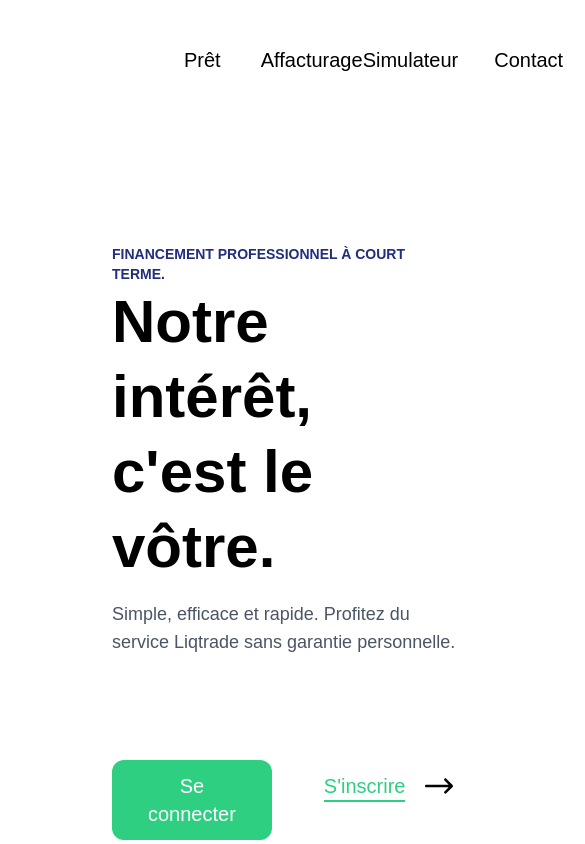
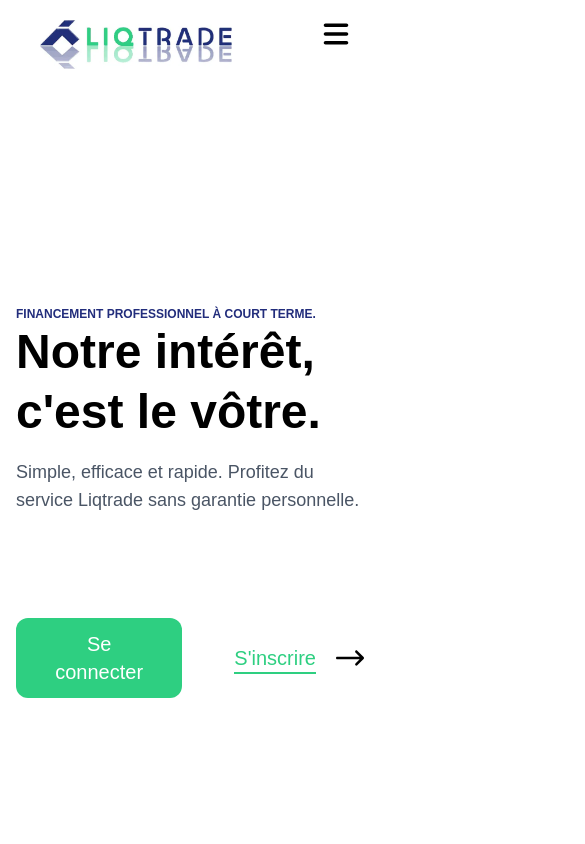
Before and after one commit to huhulacolle/test-tx-studio, a Next.js app: page / in a window 390 px wide. Shown: the top 844 px of the page, 585 px wide, since content can reach past the window. Built offline with nearby package versions, Linux system fonts and the light colour scheme.

Commit message:
Responsive page d'acceuil

```diff
--- a/src/app/page.tsx
+++ b/src/app/page.tsx
@@ -1,13 +1,13 @@
-import LandingFirst from "@/components/pages/landing/First";
-import LandingSecond from "@/components/pages/landing/Second";
-import LandingThird from "@/components/pages/landing/Third";
+import HeroSection from "@/components/pages/landing/HeroSection";
+import CommercialSection from "@/components/pages/landing/CommercialSection";
+import BenefitsSection from "@/components/pages/landing/BenefitsSection";
 
 export default function Home() {
   return (
     <>
-      <LandingFirst />
-      <LandingSecond />
-      <LandingThird />
+      <HeroSection />
+      <CommercialSection />
+      <BenefitsSection />
     </>
   );
 }
--- a/src/components/pages/NavBar/NavBar.tsx
+++ b/src/components/pages/NavBar/NavBar.tsx
@@ -5,9 +5,9 @@ import logo from "@/assets/logos/logoliqtrade.jpg";
 import Link from "next/link";
 import Button from "../../ui/Button";
 import { usePathname } from "next/navigation";
+import { FaBars } from "react-icons/fa6";
 
-export default function NavBarComponent() {
-  const link1 = [
+const leftLinks = [
   {
     url: "/pret",
     name: "Prêt",
@@ -18,7 +18,7 @@ export default function NavBarComponent() {
   },
 ];
 
-  const link2 = [
+const rightLinks = [
   {
     url: "/simulateur",
     name: "Simulateur",
@@ -33,6 +33,7 @@ export default function NavBarComponent() {
   },
 ];
 
+export default function NavBarComponent() {
   const pathname = usePathname();
 
   if (pathname.startsWith("/dashboard")) {
@@ -40,36 +41,52 @@ export default function NavBarComponent() {
   }
 
   return (
-    <nav className="py-5 px-20 flex justify-between">
+    <header>
+      <nav className="py-5 md:px-20 px-10 bg-white">
+        <div className="flex justify-between">
           <div className="flex items-center gap-10">
-        <div className="mr-16">
+            <div className="h-10 w-48">
               <Link href="/">
-            <Image
-              src={logo}
-              alt="liqtrade"
-              className="h-10 w-48 object-contain"
-            />
+                <Image src={logo} alt="retour à la page d'accueil" />
               </Link>
             </div>
-        {link1.map((l, i) => (
-          <div className="hover:underline" key={i}>
+            <div className="hidden md:flex gap-10">
+              {leftLinks.map((l) => (
+                <div className="hover:underline" key={l.name}>
                   <Link href={l.url}> {l.name} </Link>
                 </div>
               ))}
             </div>
-      <div className="flex items-center gap-20">
+          </div>
+          <div className="hidden md:flex items-center gap-20">
             <div className="flex gap-9 items-center">
-          {link2.map((l, i) => (
-            <div key={i} className="hover:underline focus:no-underline">
+              {rightLinks.map((l) => (
+                <div
+                  key={l.name}
+                  className="hover:underline focus:no-underline"
+                >
                   <Link href={l.url}> {l.name} </Link>
                 </div>
               ))}
             </div>
             <div className="flex items-center gap-3">
-          <div> <Link href={"/dashboard"}> <Button variant="outline" name="S'inscrire" /> </Link> </div>
-          <div><Link href={"/dashboard"}> <Button name="Se connecter" /> </Link> </div>
+              <div>
+                <Link href={"/dashboard"}>
+                  <Button variant="outline" name="S'inscrire" />
+                </Link>
+              </div>
+              <div>
+                <Link href={"/dashboard"}>
+                  <Button name="Se connecter" />
+                </Link>
+              </div>
+            </div>
+          </div>
+          <div className="md:hidden flex flex-col">
+            <FaBars className="size-7 cursor-pointer" />
           </div>
         </div>
       </nav>
+    </header>
   );
 }
--- a/src/components/pages/NavBar/NavBarDashboard.tsx
+++ b/src/components/pages/NavBar/NavBarDashboard.tsx
@@ -51,7 +51,9 @@ export default function NavBarDashbardComponent() {
   const pathname = usePathname();
 
   return (
-    <nav className="w-96 items-center h-screen flex flex-col gap-14 overflow-y-auto">
+    <>
+      <div className="fixed top-0 w-96 bg-white">
+        <nav className="items-center h-screen flex flex-col gap-14 overflow-y-auto mx-auto">
           <div className="flex mt-16">
             <Link href={"/"}>
               <Image
@@ -82,7 +84,9 @@ export default function NavBarDashbardComponent() {
                   key={i}
                   href={b.url}
                   className={`flex items-center gap-5 pl-5 pr-28 py-3 text-[#9E9E9E] ${
-                pathname == b.url ? "text-liqtrade-blue  bg-[#F2F3F899]" : ""
+                    pathname == b.url
+                      ? "text-liqtrade-blue  bg-[#F2F3F899]"
+                      : ""
                   } hover:text-liqtrade-blue hover:bg-[#F2F3F899]`}
                 >
                   <div>{b.icon}</div>
@@ -104,5 +108,7 @@ export default function NavBarDashbardComponent() {
             </div>
           </div>
         </nav>
+      </div>
+    </>
   );
 }
--- a/src/components/pages/landing/Third.tsx
+++ b/src/components/pages/landing/BenefitsSection.tsx
@@ -1,6 +1,6 @@
 import Card from "@/components/ui/Card";
 
-export default function LandingThird() {
+export default function BenefitsSection() {
   const card: {
     title: string;
     description: string;
@@ -49,8 +49,7 @@ export default function LandingThird() {
   ];
 
   return (
-    <div className="flex justify-center items-center">
-      <div className="grid grid-cols-2 gap-4 px-44 py-24">
+    <div className="grid grid-cols-1 md:grid-cols-2 gap-4 max-w-[1700px] px-4 mx-auto py-24">
       {card.map((c, i) => (
         <Card
           key={i}
@@ -60,6 +59,5 @@ export default function LandingThird() {
         />
       ))}
     </div>
-    </div>
   );
 }
--- /dev/null
+++ b/src/components/pages/landing/CommercialSection.tsx
@@ -0,0 +1,39 @@
+import ArrowButton from "@/components/ui/ArrowButton";
+import Button from "@/components/ui/Button";
+
+export default function CommercialSection() {
+  return (
+    <div className="bg-[#F7F8FB] py-16">
+      <div className="flex justify-between md:flex-row flex-col px-4 mx-auto max-w-[1700px]">
+        <div className="w-full flex md:flex-col flex-row">
+          <ArrowButton />
+          <ArrowButton />
+        </div>
+        <div className="w-full flex flex-col gap-5">
+          <p>
+            Des taux compétitifs en quelques clics. Quel que soit votre projet,
+            nous vous accompagnons de manière bienveillante avec les meilleurs
+            outils en ligne. Oubliez le parcours du combattant, à vous le
+            financement professionnel à court terme. Chez Liqtrade nous vous
+            aidons à évoluer à travers des solutions de financement simples,
+            efficaces et compétitives en seulement quelques clics.
+          </p>
+          <p>TPE/PME, comptez sur nous pour vous aider à :</p>
+          <ul className="list-disc list-inside text-[#9E9E9E] space-y-1">
+            <li>Refinancer son entreprise</li>
+            <li>Ouvrir une nouvelle agence</li>
+            <li>Faire connaître son entreprise</li>
+            <li>Se lancer à l&apos;international</li>
+            <li>Digitaliser son entreprise</li>
+            <li>Acquérir une entreprise</li>
+            <li>Transformer son entreprise</li>
+            <li>Financer des projets de développements durables</li>
+          </ul>
+          <div className="mt-10">
+            <Button name="Vidéo de présentation" variant="secondary" />
+          </div>
+        </div>
+      </div>
+    </div>
+  );
+}
--- a/src/components/pages/landing/First.tsx
+++ /dev/null
@@ -1,33 +0,0 @@
-import ArrowButton from "@/components/ui/ArrowButton";
-import Button from "@/components/ui/Button";
-
-export default function LandingFirst() {
-  return (
-    <div className="md:bg-[url(/phone.png)] bg-none bg-no-repeat bg-right h-screen flex items-center">
-      <div className="mx-28 flex flex-col gap-20">
-        <div>
-          <div>
-            <p className="text-sm text-[#222D7C] font-bold">
-              FINANCEMENT PROFESSIONNEL À COURT TERME.
-            </p>
-            <h1 className="text-6xl md:text-7xl font-bold leading-tight">
-              Notre intérêt, <br /> c&apos;est le vôtre.
-            </h1>
-          </div>
-          <p className="mt-4 text-lg text-gray-600">
-            Simple, efficace et rapide. Profitez du service Liqtrade sans
-            garantie personnelle.
-          </p>
-        </div>
-        <div className="mt-6 flex gap-4 justify-center">
-          <div>
-            <Button name="Se connecter" />
-          </div>
-          <div>
-            <ArrowButton />
-          </div>
-        </div>
-      </div>
-    </div>
-  );
-}
--- /dev/null
+++ b/src/components/pages/landing/HeroSection.tsx
@@ -0,0 +1,27 @@
+import ArrowButton from "@/components/ui/ArrowButton";
+import Button from "@/components/ui/Button";
+
+export default function HeroSection() {
+  return (
+    <div className="md:bg-[url(/phone.png)] bg-none bg-no-repeat bg-right h-screen flex items-center">
+      <div className="md:ml-28 flex flex-col gap-20 px-4">
+        <div>
+          <p className="md:text-sm text-xs text-[#222D7C] font-bold">
+            FINANCEMENT PROFESSIONNEL À COURT TERME.
+          </p>
+          <h1 className="text-5xl md:text-7xl font-bold leading-tight">
+            Notre intérêt, <br /> c&apos;est le vôtre.
+          </h1>
+          <p className="mt-4 text-lg text-gray-600">
+            Simple, efficace et rapide. Profitez du service Liqtrade sans
+            garantie personnelle.
+          </p>
+        </div>
+        <div className="mt-6 flex gap-4 justify-center">
+          <Button name="Se connecter" />
+          <ArrowButton />
+        </div>
+      </div>
+    </div>
+  );
+}
--- a/src/components/pages/landing/Second.tsx
+++ /dev/null
@@ -1,37 +0,0 @@
-import ArrowButton from "@/components/ui/ArrowButton";
-import Button from "@/components/ui/Button";
-
-export default function LandingSecond() {
-  return (
-    <div className="bg-[#F7F8FB] px-44 py-16 flex ">
-      <div className="w-1/2 flex flex-col">
-        <ArrowButton />
-        <ArrowButton />
-      </div>
-      <div className="w-1/2 flex flex-col gap-5">
-        <p>
-          Des taux compétitifs en quelques clics. Quel que soit votre projet,
-          nous vous accompagnons de manière bienveillante avec les meilleurs
-          outils en ligne. Oubliez le parcours du combattant, à vous le
-          financement professionnel à court terme. Chez Liqtrade nous vous
-          aidons à évoluer à travers des solutions de financement simples,
-          efficaces et compétitives en seulement quelques clics.
-        </p>
-        <p>TPE/PME, comptez sur nous pour vous aider à :</p>
-        <ul className="list-disc list-inside text-[#9E9E9E] space-y-1">
-          <li>Refinancer son entreprise</li>
-          <li>Ouvrir une nouvelle agence</li>
-          <li>Faire connaître son entreprise</li>
-          <li>Se lancer à l&apos;international</li>
-          <li>Digitaliser son entreprise</li>
-          <li>Acquérir une entreprise</li>
-          <li>Transformer son entreprise</li>
-          <li>Financer des projets de développements durables</li>
-        </ul>
-        <div className="mt-10">
-          <Button name="Vidéo de présentation" variant="secondary" />
-        </div>
-      </div>
-    </div>
-  );
-}
```
Also changed, not shown: src/components/pages/dashboard/Account.tsx (+4 -16 lines). Lines whose indentation alone changed are shown as unchanged.
